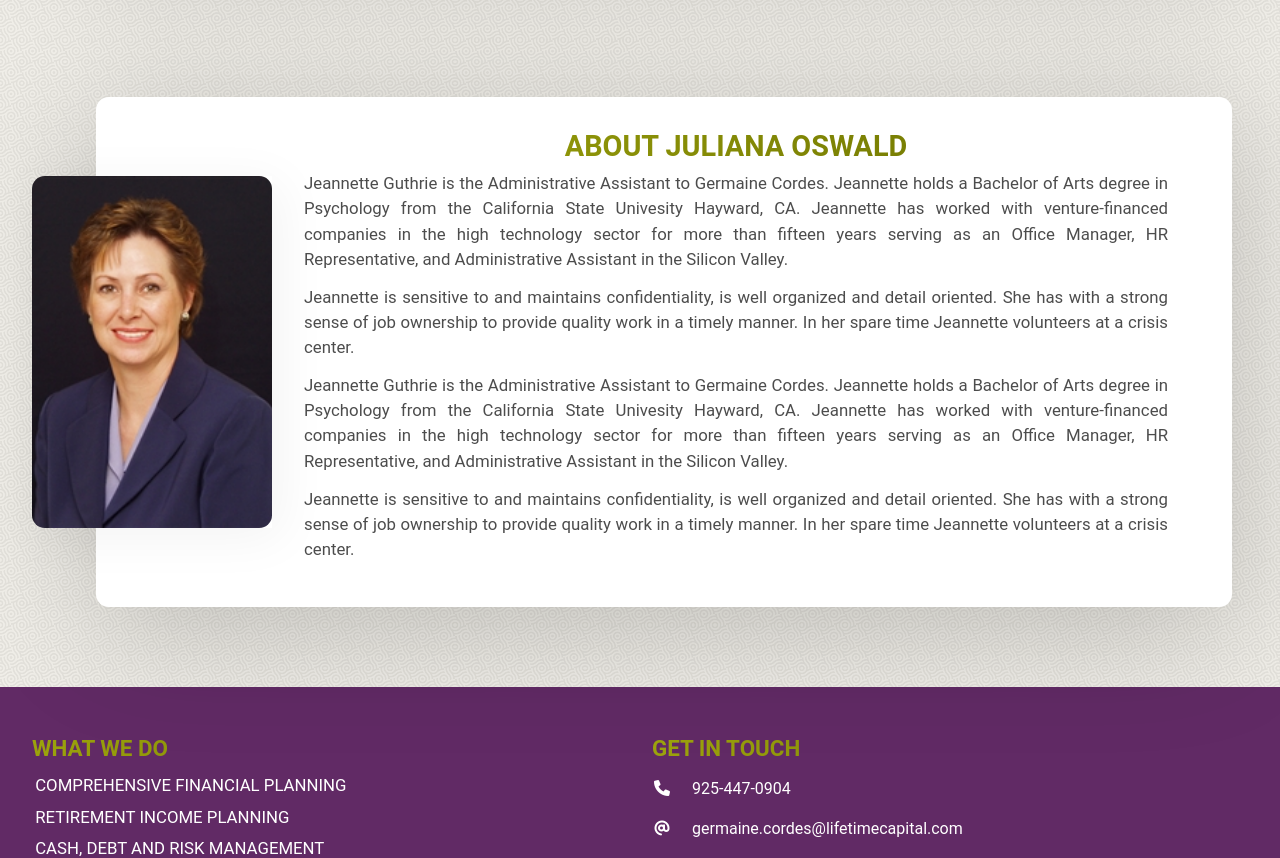
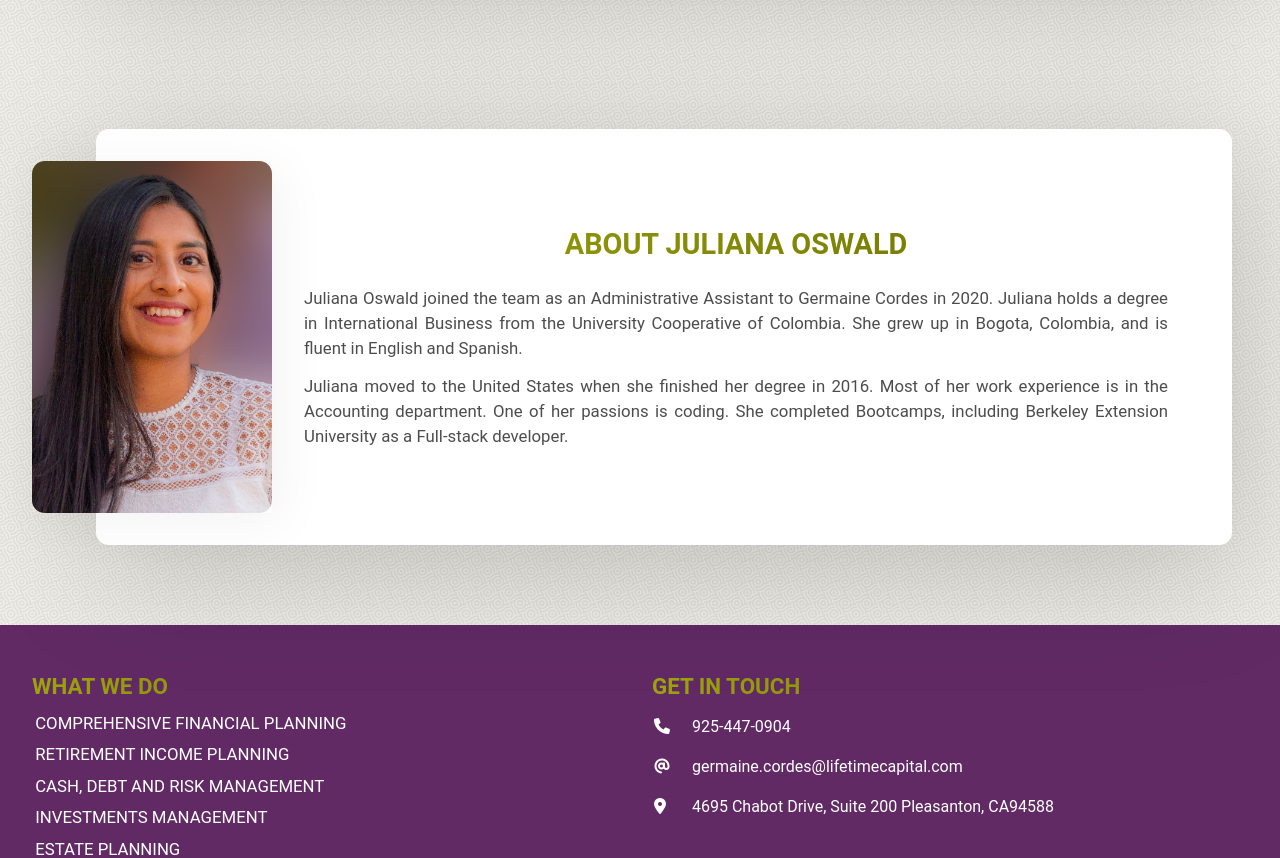
Before and after one commit to joswald123/Lifetimews, a React (Create React App) app: page /about in a window 1280 px wide. Shown: the part 1520-2378 px from the top of the page. Built offline with nearby package versions, Linux system fonts and the light colour scheme.

Commit message:
added Juliana's Biography & picture. Changes Margin style in aboutCard

```diff
--- a/src/components/about/AboutCard.js
+++ b/src/components/about/AboutCard.js
@@ -11,7 +11,7 @@ export default function AboutCard({ title, img, content }) {
                     <img src={img} alt={title} />
                 </div>
                 <div className="post__info">
-                    <h2 className="title_h2">{title}</h2>
+                    <h2 className="title_h2 mb-4 mt-3">{title}</h2>
 
                     {content}
 
--- a/src/data/about/Juliana.js
+++ b/src/data/about/Juliana.js
@@ -5,22 +5,14 @@ function Juliana() {
     return (
         <div>
             <p  className='post__text'>
-                Jeannette Guthrie is the Administrative Assistant to Germaine Cordes.  Jeannette holds a Bachelor of Arts degree in Psychology from
-                the California State Univesity Hayward, CA.  Jeannette has worked with venture-financed companies in the high technology sector for
-                more than fifteen years serving as an Office Manager, HR Representative, and Administrative Assistant in the Silicon Valley.
+                Juliana Oswald joined the team as an Administrative Assistant to Germaine Cordes in 2020. Juliana holds a degree
+                in International Business from the University Cooperative of Colombia.  She grew up in Bogota, Colombia, and is
+                fluent in English and Spanish.
             </p>
             <p  className='post__text'>
-                Jeannette is sensitive to and maintains confidentiality, is well organized and detail oriented.  She has with a strong sense of job
-                ownership to provide quality work in a timely manner.  In her spare time Jeannette volunteers at a crisis center.
-            </p>
-            <p  className='post__text'>
-                Jeannette Guthrie is the Administrative Assistant to Germaine Cordes.  Jeannette holds a Bachelor of Arts degree in Psychology from
-                the California State Univesity Hayward, CA.  Jeannette has worked with venture-financed companies in the high technology sector for
-                more than fifteen years serving as an Office Manager, HR Representative, and Administrative Assistant in the Silicon Valley.
-            </p>
-            <p  className='post__text'>
-                Jeannette is sensitive to and maintains confidentiality, is well organized and detail oriented.  She has with a strong sense of job
-                ownership to provide quality work in a timely manner.  In her spare time Jeannette volunteers at a crisis center.
+                Juliana moved to the United States when she finished her degree in 2016. Most of her work experience is in the
+                Accounting department. One of her passions is coding. She completed Bootcamps, including Berkeley Extension
+                University as a Full-stack developer.
             </p>
         </div>
     )
--- a/src/data/about/about.js
+++ b/src/data/about/about.js
@@ -1,7 +1,7 @@
 //  Asset images
 import imageGermaine from '../../images/germaine.jpg'
 import imageJeannette from '../../images/Jeannette.jpg'
-import imageJuliana from '../../images/germaine.jpg'
+import imageJuliana from '../../images/Juliana.png'
 
 // Components
 import Germaine from './Germaine'
```
Also changed, not shown: src/images/Juliana.png (added).
